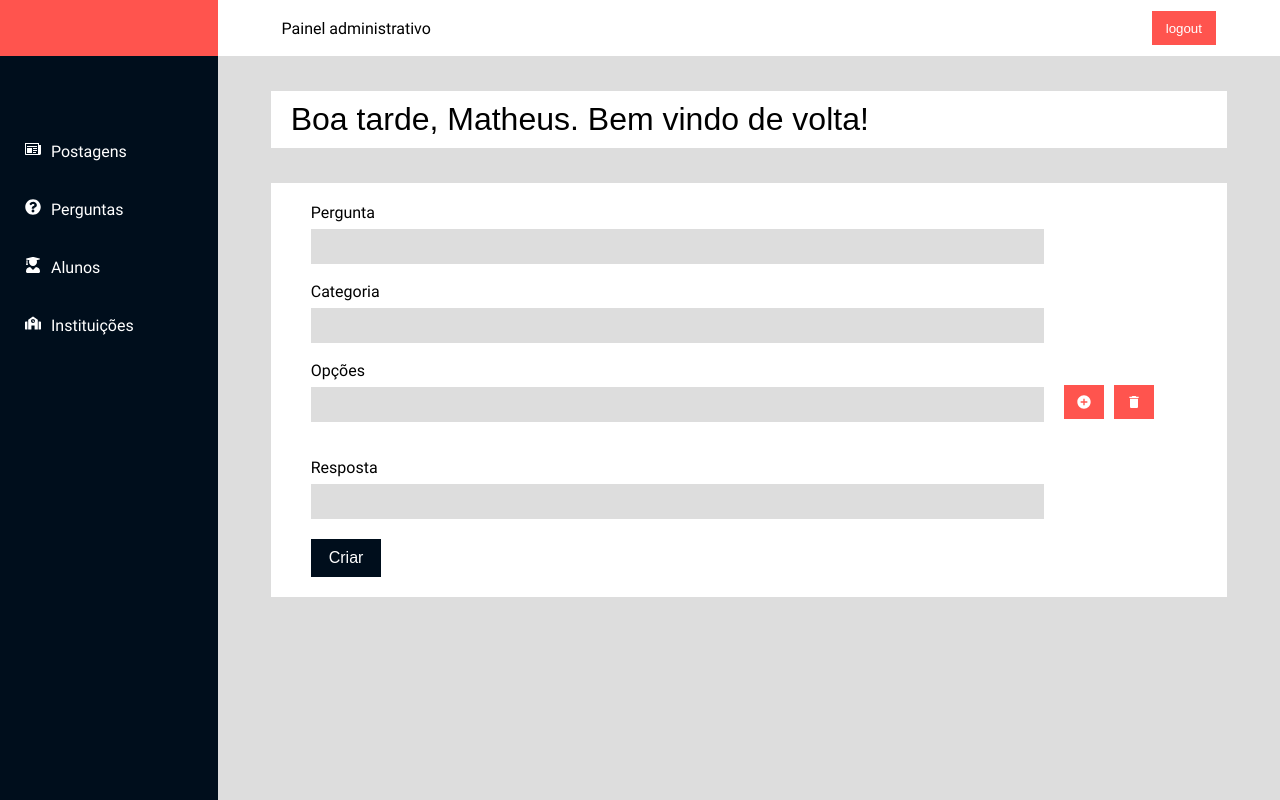
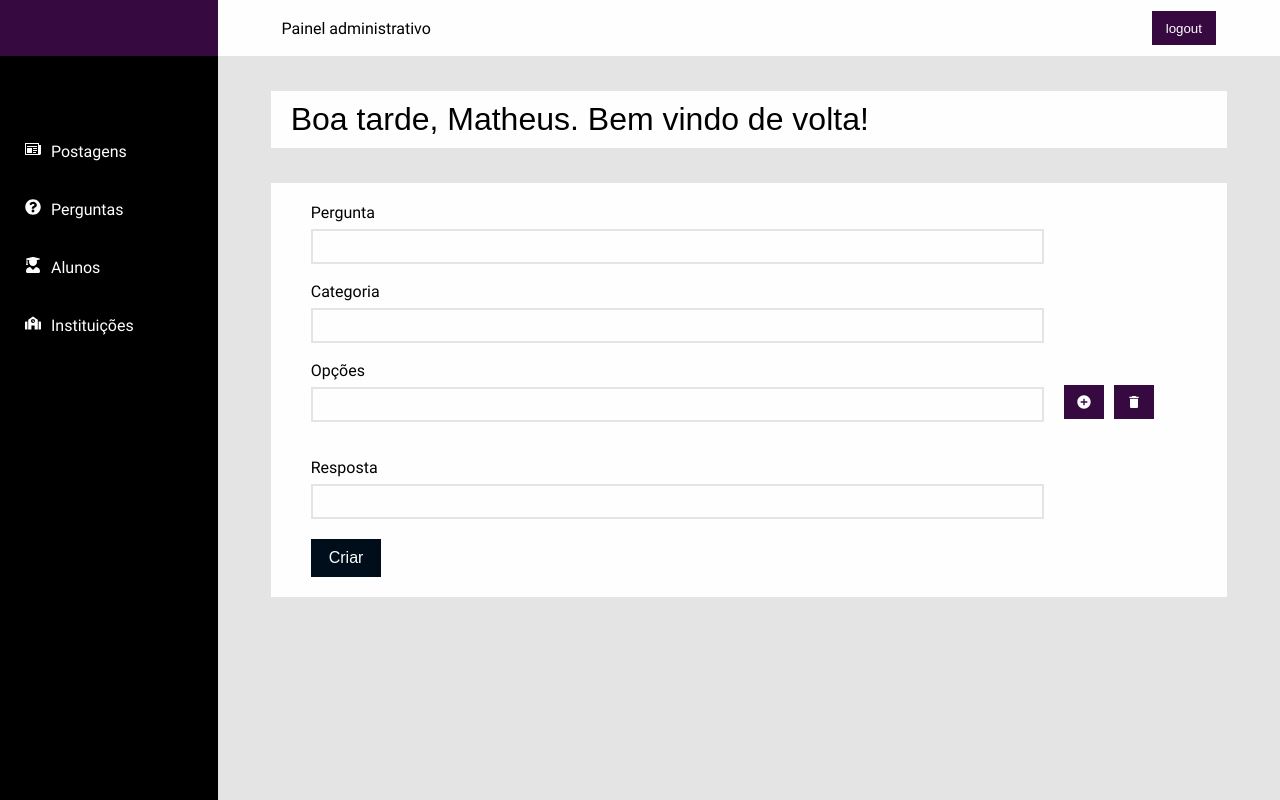
Before and after one commit to MatheusNunes1337/Astro, a React (Create React App) app: page /dashboard/create/question in a window 1280 px wide. Built offline with nearby package versions, Linux system fonts and the light colour scheme.

Commit message:
adapatação do formulário de questões em andamento

```diff
--- a/src/App.js
+++ b/src/App.js
@@ -4,6 +4,7 @@ import {Route, BrowserRouter as Router, Switch} from "react-router-dom";
 //pages
 import Home from './pages/dashboard/home'
 import Create from './pages/dashboard/create'
+import Update from './pages/dashboard/update'
 import Login from './pages/login'
 
 function App() {
@@ -19,6 +20,9 @@ function App() {
 	         <Route path="/dashboard/create/post">
 	           <Create />
 	         </Route>
+	         <Route path="/dashboard/update/question/:id">
+	           <Update />
+	         </Route>
 	         <Route path="/login">
 	           <Login />
 	         </Route>
--- a/src/assets/css/dashboard.css
+++ b/src/assets/css/dashboard.css
@@ -1,9 +1,9 @@
 @import 'fonts.css';
 
 :root {
-  --bg-color: #dddddd;
-  --primary-color: rgb(0,14,28);
-  --secundary-color: rgb(255,84,78);
+  --bg-color: #e5e4e4;
+  --primary-color: #000000;
+  --secundary-color: #360940;
   --font-size-1: clamp(18px, 4vw, 2rem);
   --font-size-2: clamp(14px, 2vw, 1rem);
 }
@@ -47,7 +47,7 @@ div.login-bg {
 }
 
  #adm_form {
-    background-color: #ffffff;
+    background-color: #FEFEFE;
     width: 22%;
     height: auto;
     margin: auto;
@@ -125,11 +125,11 @@ aside nav ul li:hover, aside nav ul li .link:active {
 
 aside nav ul li .link {
     text-decoration: none;
-    color: #ffffff;
+    color: #FEFEFE;
 }
 
 aside nav ul li .nav-icon {
-    color: #ffffff;
+    color: #FEFEFE;
     font-size: var(--font-size-2);
     margin-right: 10px;
 }
@@ -141,7 +141,7 @@ aside button {
     font-size: var(--font-size-2);
     border: none;
     display: none;
-    color: #ffffff;
+    color: #FEFEFE;
     background-color: var(--secundary-color);
 }
 
@@ -152,7 +152,7 @@ div.main {
 }
 
 div.main .header {
-    background-color: #ffffff;
+    background-color: #FEFEFE;
     width: 100%;
     height: 7vh;
     display: flex;
@@ -169,7 +169,7 @@ div.main .header {
     border: none;
     padding: 8px 14px;
     margin-right: 5vw;
-    color: #ffffff;
+    color: #FEFEFE;
     height: 60%; /*70%*/
     width: auto; /*70px*/
     display: inline-flex;
@@ -177,7 +177,7 @@ div.main .header {
 }
 
  div.main .jumbotron {
-    background-color: #ffffff;
+    background-color: #FEFEFE;
     width: 90%;
     height: auto;
     margin: 35px auto 15px auto;
@@ -204,7 +204,7 @@ div.main .jumbotron p {
 */
 
 div.main .content {
-    background-color: #ffffff;
+    background-color: #FEFEFE;
     width: 90%;
     height: auto;
     margin: 35px auto;
@@ -222,8 +222,8 @@ div.content form input, form textarea, div.wysiwyg_field, div.question_options {
 
 form input, div.wysiwyg_field {
     display: block;
-    border: 1px solid #dddddd;
-    background: #dddddd;
+    border: 2px solid var(--bg-color);
+    background: #FEFEFE;
 }
 
 form input {
@@ -247,7 +247,7 @@ div.content form button[type="submit"] {
     border: none;
     font-size: clamp(14px, 2vw, 1rem);
     background-color: rgb(0, 14, 28);
-    color: white;
+    color: #FEFEFE;
 }
 
 form input:focus, textarea:focus {
--- a/src/components/dashboard/formInstituicao.js
+++ b/src/components/dashboard/formInstituicao.js
@@ -5,7 +5,7 @@ import '../../assets/css/dashboard.css';
 import api from '../../services/api'
 
 
-export default function Instituicao() {
+export default function Instituicao(props) {
 
   let [name, setName] = useState('')
    let [city, setCity] = useState('')
--- a/src/components/dashboard/formPost.js
+++ b/src/components/dashboard/formPost.js
@@ -1,10 +1,9 @@
 import React, { useState, useEffect } from 'react'
-//import CKEditor from 'ckeditor4-react'
 import { Editor } from '@tinymce/tinymce-react'
 import '../../assets/css/dashboard.css';
 
 
-export default function Postagem() {
+export default function Postagem(props) {
 
    let [titulo, setTitulo] = useState('')
    let [categoria, setCategoria] = useState('')
--- a/src/components/dashboard/formQuestion.js
+++ b/src/components/dashboard/formQuestion.js
@@ -6,11 +6,28 @@ import '../../assets/css/dashboard.css';
 import { MdAddCircle, MdDelete } from "react-icons/md"
 
 
-export default function Question() {
+export default function Question(props) {
 	 let [options, setOptions] = useState([])
    let [question, setQuestion] = useState('')
    let [category, setCategory] = useState('')
    let [answer, setAnswer] = useState('')
+
+   if(props.isToUpdate) {
+       console.log('você está na página de update question')
+       console.log('id da questão', props.questionId)
+       /*
+       try {
+        const id = props.questionId
+        const response = await api.get(`question/q=${id}`)
+        console.log(response.data)
+
+        } catch(err) {
+            alert(err)
+        }
+       */
+   } else {
+     console.log('kendrick lamar')
+   }
 
   async function handleQuestion(e) {
     e.preventDefault()
--- /dev/null
+++ b/src/pages/dashboard/update.js
@@ -0,0 +1,54 @@
+import React from 'react';
+import { useParams } from "react-router-dom"
+
+import '../../assets/css/dashboard.css'
+import Header from '../../components/dashboard/header'
+import Aside from '../../components/dashboard/aside'
+import Jumbotron from '../../components/dashboard/jumbotron'
+
+//formulários de criação
+import Question from '../../components/dashboard/formQuestion'
+import Instituicao from '../../components/dashboard/formInstituicao'
+import Postagem from '../../components/dashboard/formPost'
+
+
+export default function Update() {
+
+
+	let formulario
+	const current_url_array = window.location.href.split('/').slice(-2)
+	const suffix = current_url_array[0]
+	const { id } = useParams()
+
+
+	switch(suffix) {
+		case 'question': {
+			formulario = <Question isToUpdate="true" questionId={id}/>
+			break
+		}
+		case 'instituicao': {
+			formulario = <Instituicao isToUpdate="true" schoolId={id}/>
+			break
+		}
+		case 'post': {
+			formulario = <Postagem isToUpdate="true" postId={id}/>
+			break
+		}
+		default:
+		formulario = ''
+	}
+
+
+  return (
+  	<React.Fragment>
+	    <Aside />
+	    <div className="main">
+	    	<Header />
+	    	<Jumbotron />
+	    	<div className="content">
+	    		{formulario}
+	    	</div>
+	    </div>
+    </React.Fragment>
+  );
+}
```
Also changed, not shown: src/components/dashboard/schoolTable.js (+25 -0 lines). Lines whose indentation alone changed are shown as unchanged.
